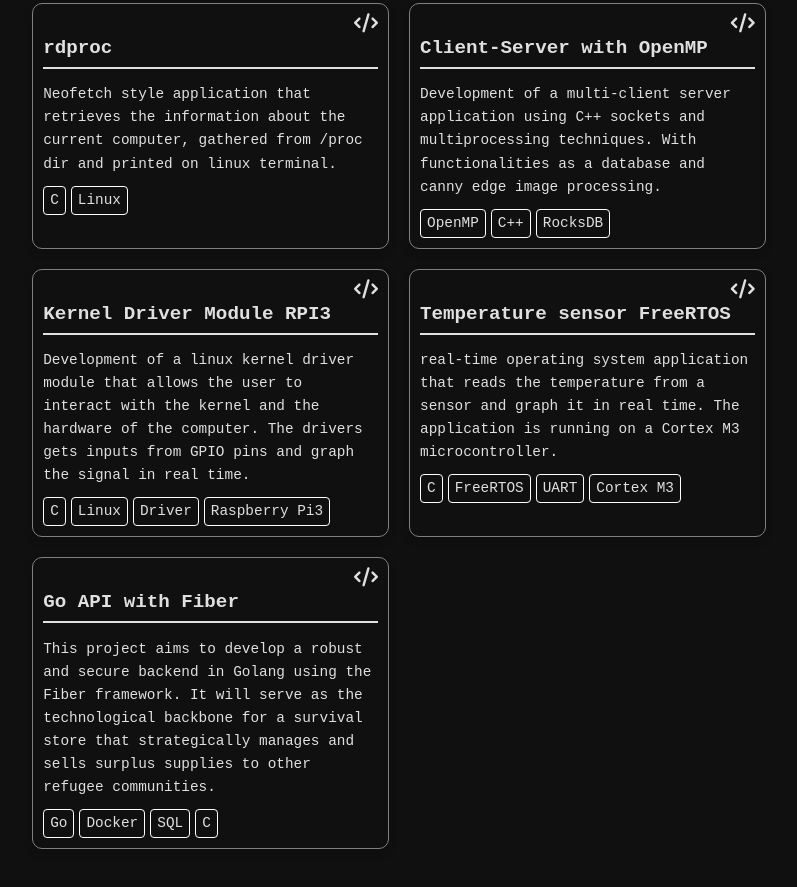
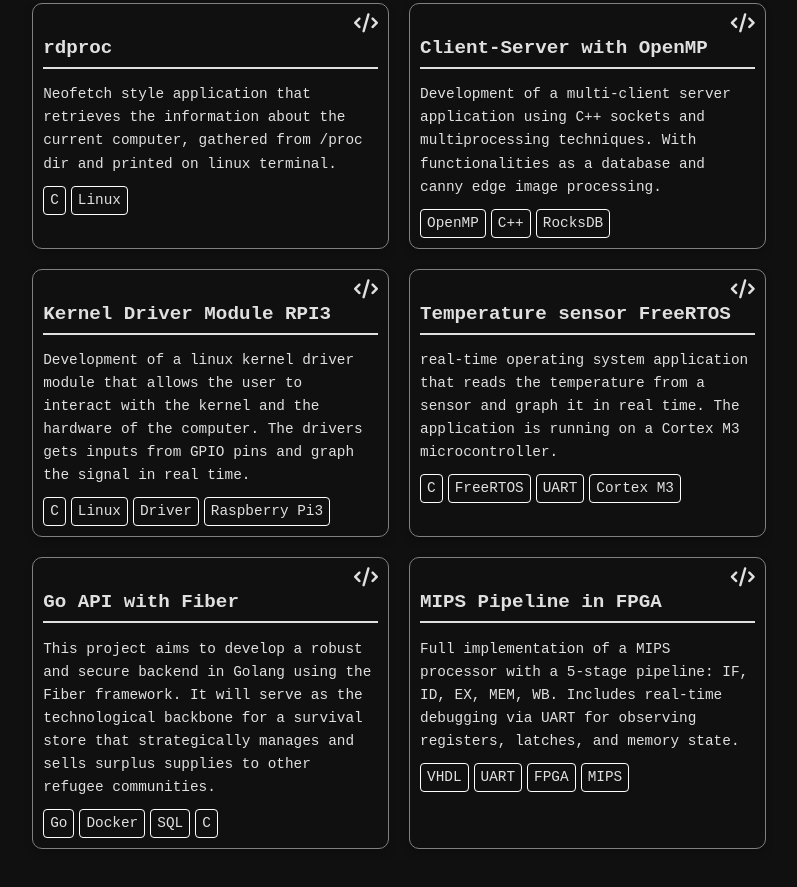
Before and after one commit to manugcr/resume, a plain HTML site: page index.html in a window 1280 px wide. Shown: the part 1620-2507 px from the top of the page, without its empty margins (231-1028 px from the left). Drawn offline with Linux system fonts and the light colour scheme.

Commit message:
Added FPGA card

```diff
--- a/index.html
+++ b/index.html
@@ -202,6 +202,20 @@
                     </div>
                 </a>
 
+                <a href="https://github.com/manugcr/arquitectura-de-computadoras/tree/main/tp3" class="project-card" target="_blank">
+                    <i class="fas fa-code project-icon" aria-hidden="true"></i> <!-- Icon for the project -->
+                    <h3>MIPS Pipeline in FPGA</h3>
+                    <p class="project-subtitle">
+                        Full implementation of a MIPS processor with a 5-stage pipeline: IF, ID, EX, MEM, WB.
+                        Includes real-time debugging via UART for observing registers, latches, and memory state.
+                    </p>
+                    <div class="project-technologies">
+                        <p>VHDL</p>
+                        <p>UART</p>
+                        <p>FPGA</p>
+                        <p>MIPS</p>
+                    </div>
+                </a>
                 <!-- Add more project cards as needed -->
             </div>
         </section>
```
